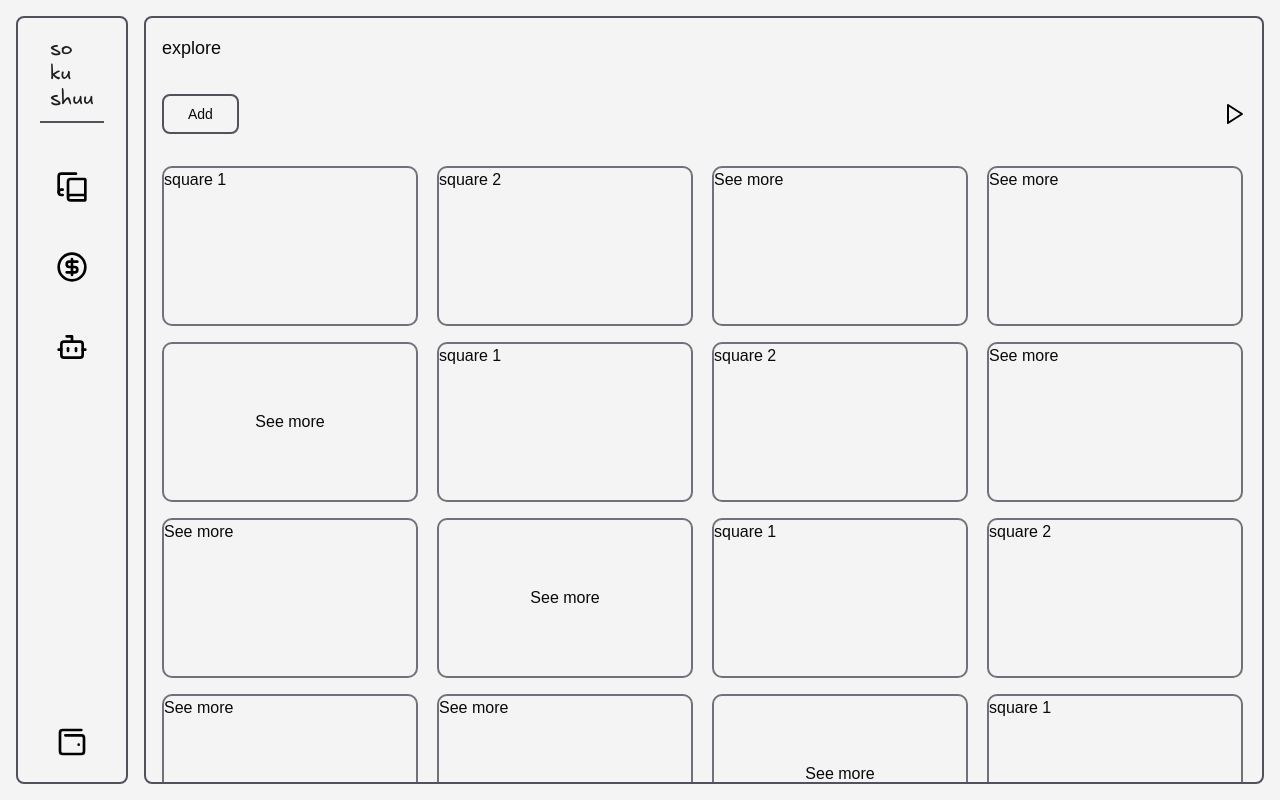
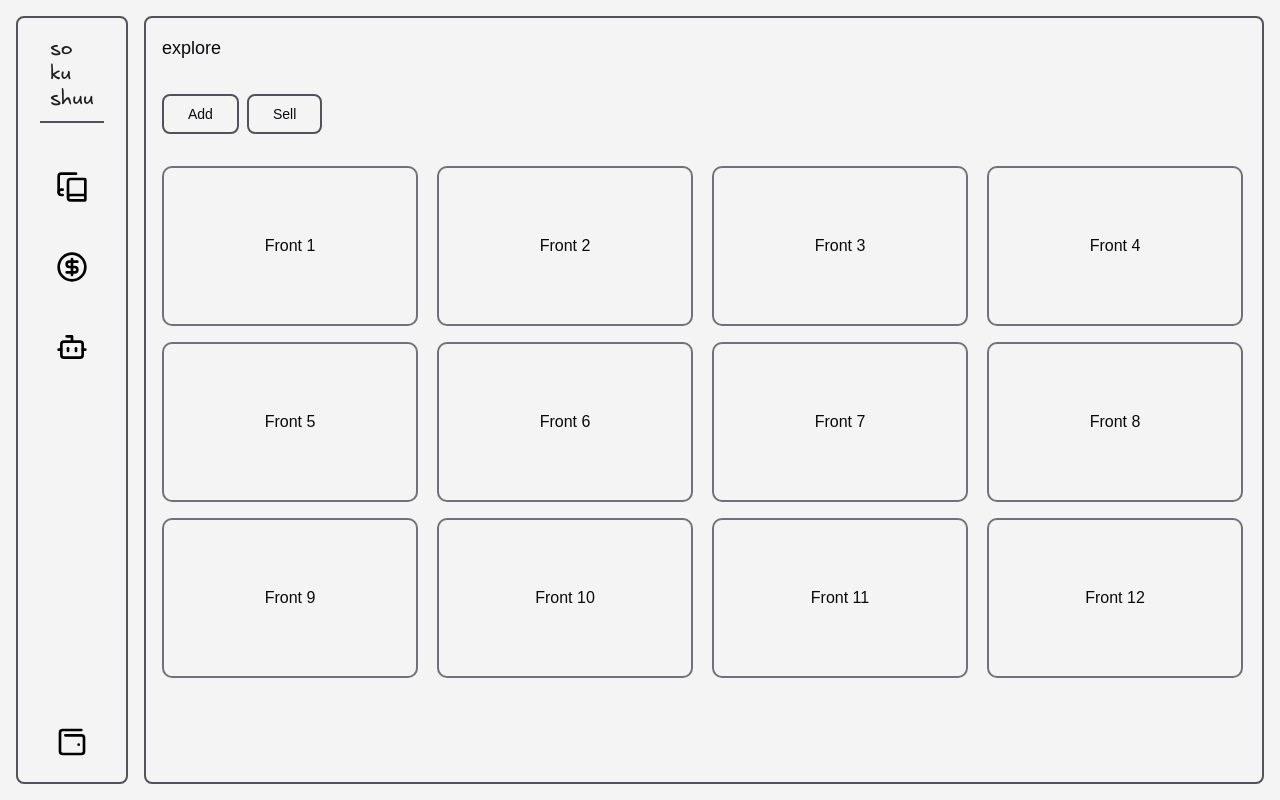
Before and after one commit to 0xhirugohan/sokushuu, a React (Vite) app in the folder packages/sokushuu-app/: page /collection/explore in a window 1280 px wide. Built offline with nearby package versions, Linux system fonts and the light colour scheme; a web font is replaced by a local one.

Commit message:
add collection management

```diff
--- a/packages/sokushuu-app/src/components/layouts/AllContentCard.tsx
+++ b/packages/sokushuu-app/src/components/layouts/AllContentCard.tsx
@@ -4,6 +4,96 @@ import React, { useState } from "react";
 import PlayIcon from "@/assets/play.svg";
 // import HamburgerIcon from "@/assets/hamburger.svg";
 // import GridIcon from "@/assets/grid.svg";
+import DollarIcon from "@/assets/dollar.svg";
+
+import { Textarea } from "@/components/ui/textarea";
+
+interface ContentCardFormProps {
+    front: string;
+    back: string;
+    closeForm: () => void;
+    className?: string;
+}
+
+interface SellCollectionFormProps {
+    closeForm: () => void;
+    className?: string;
+}
+
+const SellCollectionForm: React.FC<SellCollectionFormProps> = ({ closeForm, className }) => {
+    const [isOnSale, setIsOnSale] = useState(true);
+
+    return <div className={`${className}`}>
+        <div onClick={closeForm} className="bg-zinc-300 absolute inset-0 opacity-40"></div>
+        <div className="bg-zinc-100 border-2 border-zinc-600 rounded-lg absolute inset-x-4 inset-y-64 md:inset-x-20 md:inset-y-72 lg:inset-x-60 shadow-lg p-4 flex flex-col justify-between">
+            <div className="flex flex-col gap-y-4 relative">
+                <input
+                    type="number"
+                    className="w-full border-2 border-zinc-600 rounded-lg p-2 text-right"
+                    placeholder="Price"
+                    disabled={isOnSale}
+                />
+                <img src={DollarIcon} alt="dollar" className="absolute inset-y-0 my-auto left-3 w-6 h-6" />
+            </div>
+            <div className="flex justify-end gap-x-2">
+                <button onClick={closeForm} type="button" className="p-2 w-24 rounded-lg border-2 border-zinc-600 cursor-pointer hover:opacity-70">Cancel</button>
+                { !isOnSale && <button type="submit" className="p-2 w-24 rounded-lg border-2 border-zinc-600 cursor-pointer hover:opacity-70">Sell</button> }
+            </div>
+        </div>
+    </div>
+}
+
+const ContentCardForm: React.FC<ContentCardFormProps> = ({ front, back, closeForm, className }) => {
+    const [isOwner, setIsOwner] = useState(false);
+
+    return <div className={`${className}`}>
+        <div onClick={closeForm} className="bg-zinc-300 absolute inset-0 opacity-40"></div>
+        <div className="bg-zinc-100 border-2 border-zinc-600 rounded-lg absolute inset-x-4 inset-y-12 md:inset-x-20 md:inset-y-28 lg:inset-x-40 lg:inset-y-24 shadow-lg p-4 flex flex-col justify-between">
+            <div className="flex flex-col gap-y-4">
+                <span className="text-lg">Front</span>
+                <Textarea
+                    className="w-full min-h-[12vh] border-2 border-zinc-600 rounded-lg p-2"
+                    placeholder="Front"
+                    value={front}
+                />
+
+                <span className="text-lg">Back</span>
+                <Textarea
+                    className="w-full min-h-[12vh] border-2 border-zinc-600 rounded-lg p-2"
+                    placeholder="Back"
+                    value={back}
+                />
+            </div>
+            <div className="flex justify-end gap-x-2">
+                <button onClick={closeForm} type="button" className="p-2 rounded-lg border-2 border-zinc-600 cursor-pointer">Cancel</button>
+                { isOwner && <button type="submit" className="p-2 rounded-lg border-2 border-zinc-600 cursor-pointer">Save</button> }
+            </div>
+        </div>
+    </div>
+}
+
+interface ContentCardProps {
+    front: string;
+    back: string;
+    openForm: () => void;
+    className?: string;
+}
+
+const ContentCard: React.FC<ContentCardProps> = ({ front, back, openForm, className }) => {
+    const onButtonClick = () => {
+        openForm();
+    }
+    return <div className={`${className} h-20 md:h-40 w-[26vw] md:w-[20vw] rounded-lg border-2 border-zinc-500 flex justify-center items-center relative`}>
+        <span>{back}</span>
+        <button
+            type="button"
+            className="absolute inset-1 bg-zinc-100 border-none flex justify-center items-center hover:opacity-0 hover:opacity-0 cursor-pointer"
+            onClick={onButtonClick}
+        >
+            {front}
+        </button>
+    </div>
+}
 
 interface AllContentCardProps {
     collectionSlug?: string;
@@ -11,15 +101,45 @@ interface AllContentCardProps {
 
 const AllContentCard: React.FC<AllContentCardProps> = ({ collectionSlug }) => {
     const [isUserOwned, setIsUserOwned] = useState(true);
+    const [isFormOpen, setIsFormOpen] = useState(false);
+    const [isSellFormOpen, setIsSellFormOpen] = useState(false);
+    const [selectedCardIndex, setSelectedCardIndex] = useState(0);
+    const [isOnSale, setIsOnSale] = useState(false);
+
+    const handleFormOpen = (cardIndex: number) => {
+        setSelectedCardIndex(cardIndex);
+        setIsFormOpen(true);
+    }
+
+    const handleFormClose = () => {
+        setIsFormOpen(false);
+    }
+
+    const handleSellFormOpen = () => {
+        setIsSellFormOpen(true);
+    }
+
+    const handleSellFormClose = () => {
+        setIsSellFormOpen(false);
+    }
+
+    const contentCards = Array.from({ length: 12 }, (_, index) => (
+        <ContentCard openForm={() => handleFormOpen(index)} key={index} front={`Front ${index + 1}`} back={`Back ${index + 1}`} />
+    ));
 
     return <>
-        { collectionSlug && isUserOwned && <div className="flex justify-between">
-            <button type="button" className="border-2 border-zinc-600 px-6 text-sm py-2 rounded-md cursor-pointer">Add</button>
+        { collectionSlug && <div className="flex justify-between">
+            { isUserOwned && <div className="flex gap-x-2">
+                <button type="button" className="border-2 border-zinc-600 px-6 text-sm py-2 rounded-md hover:opacity-70 cursor-pointer">Add</button>
+                <button onClick={handleSellFormOpen} type="button" className="border-2 border-zinc-600 px-6 text-sm py-2 rounded-md hover:opacity-70 cursor-pointer">{ isOnSale ? "On Sale" : "Sell" }</button>
+            </div>
+            }
+            { !isUserOwned && <button type="button" className="border-2 border-zinc-600 px-6 text-sm py-2 rounded-md cursor-pointer">Buy</button> }
             <div className="flex gap-x-4">
+                {/* For the next upcoming version
                 <button type="button" className="cursor-pointer hover:opacity-60">
                     <img className="w-6 h-6 my-auto" src={PlayIcon} alt="play" />
                 </button>
-                {/* For the next upcoming version
                 <button type="button" className="cursor-pointer hover:opacity-60">
                     <img className="w-6 h-6 my-auto" src={SearchIcon} alt="search" />
                 </button>
@@ -35,27 +155,10 @@ const AllContentCard: React.FC<AllContentCardProps> = ({ collectionSlug }) => {
             </div>
         </div> }
         <div className="w-full grid grid-cols-3 lg:grid-cols-4 gap-2 md:gap-4">
-            <div className="h-20 md:h-40 w-[26vw] md:w-[20vw] rounded-lg border-2 border-zinc-500">square 1</div>
-            <div className="h-20 md:h-40 w-[26vw] md:w-[20vw] rounded-lg border-2 border-zinc-500">square 2</div>
-            <div className="h-20 md:h-40 w-[26vw] md:w-[20vw] rounded-lg border-2 border-zinc-500">See more</div>
-            <div className="h-20 md:h-40 w-[26vw] md:w-[20vw] rounded-lg border-2 border-zinc-500">See more</div>
-            <div className="h-20 md:h-40 w-[26vw] md:w-[20vw] rounded-lg border-2 border-zinc-500 flex justify-center items-center">See more</div>
-            <div className="h-20 md:h-40 w-[26vw] md:w-[20vw] rounded-lg border-2 border-zinc-500">square 1</div>
-            <div className="h-20 md:h-40 w-[26vw] md:w-[20vw] rounded-lg border-2 border-zinc-500">square 2</div>
-            <div className="h-20 md:h-40 w-[26vw] md:w-[20vw] rounded-lg border-2 border-zinc-500">See more</div>
-            <div className="h-20 md:h-40 w-[26vw] md:w-[20vw] rounded-lg border-2 border-zinc-500">See more</div>
-            <div className="h-20 md:h-40 w-[26vw] md:w-[20vw] rounded-lg border-2 border-zinc-500 flex justify-center items-center">See more</div>
-            <div className="h-20 md:h-40 w-[26vw] md:w-[20vw] rounded-lg border-2 border-zinc-500">square 1</div>
-            <div className="h-20 md:h-40 w-[26vw] md:w-[20vw] rounded-lg border-2 border-zinc-500">square 2</div>
-            <div className="h-20 md:h-40 w-[26vw] md:w-[20vw] rounded-lg border-2 border-zinc-500">See more</div>
-            <div className="h-20 md:h-40 w-[26vw] md:w-[20vw] rounded-lg border-2 border-zinc-500">See more</div>
-            <div className="h-20 md:h-40 w-[26vw] md:w-[20vw] rounded-lg border-2 border-zinc-500 flex justify-center items-center">See more</div>
-            <div className="h-20 md:h-40 w-[26vw] md:w-[20vw] rounded-lg border-2 border-zinc-500">square 1</div>
-            <div className="h-20 md:h-40 w-[26vw] md:w-[20vw] rounded-lg border-2 border-zinc-500">square 2</div>
-            <div className="h-20 md:h-40 w-[26vw] md:w-[20vw] rounded-lg border-2 border-zinc-500">See more</div>
-            <div className="h-20 md:h-40 w-[26vw] md:w-[20vw] rounded-lg border-2 border-zinc-500">See more</div>
-            <div className="h-20 md:h-40 w-[26vw] md:w-[20vw] rounded-lg border-2 border-zinc-500 flex justify-center items-center">See more</div>
+            {contentCards}
         </div>
+        { isFormOpen && <ContentCardForm front={contentCards[selectedCardIndex].props.front} back={contentCards[selectedCardIndex].props.back} closeForm={handleFormClose} /> }
+        { isSellFormOpen && <SellCollectionForm closeForm={handleSellFormClose} /> }
     </>
 }
 
--- a/packages/sokushuu-app/src/lib/gemini.ts
+++ b/packages/sokushuu-app/src/lib/gemini.ts
@@ -31,6 +31,9 @@ const generateContent = async (content: string) : Promise<GenerateContentRespons
         `${apiUrl}/llm/generate`,
         {
             method: "POST",
+            headers: {
+                'Content-Type': 'application/json',
+            },
             body: JSON.stringify({
                 content
             })
```
Also changed, not shown: packages/sokushuu-app/src/assets/dollar.svg (added).
